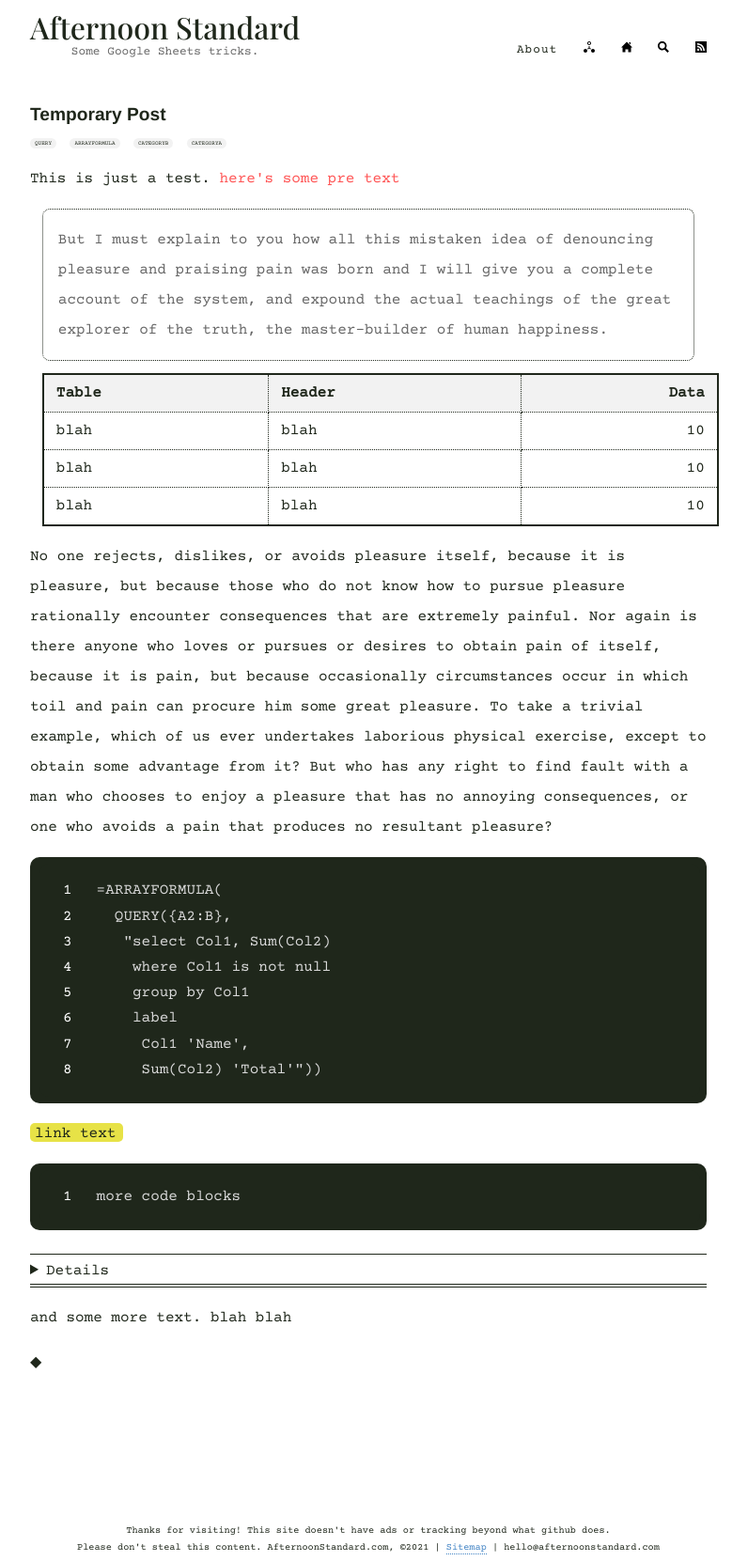
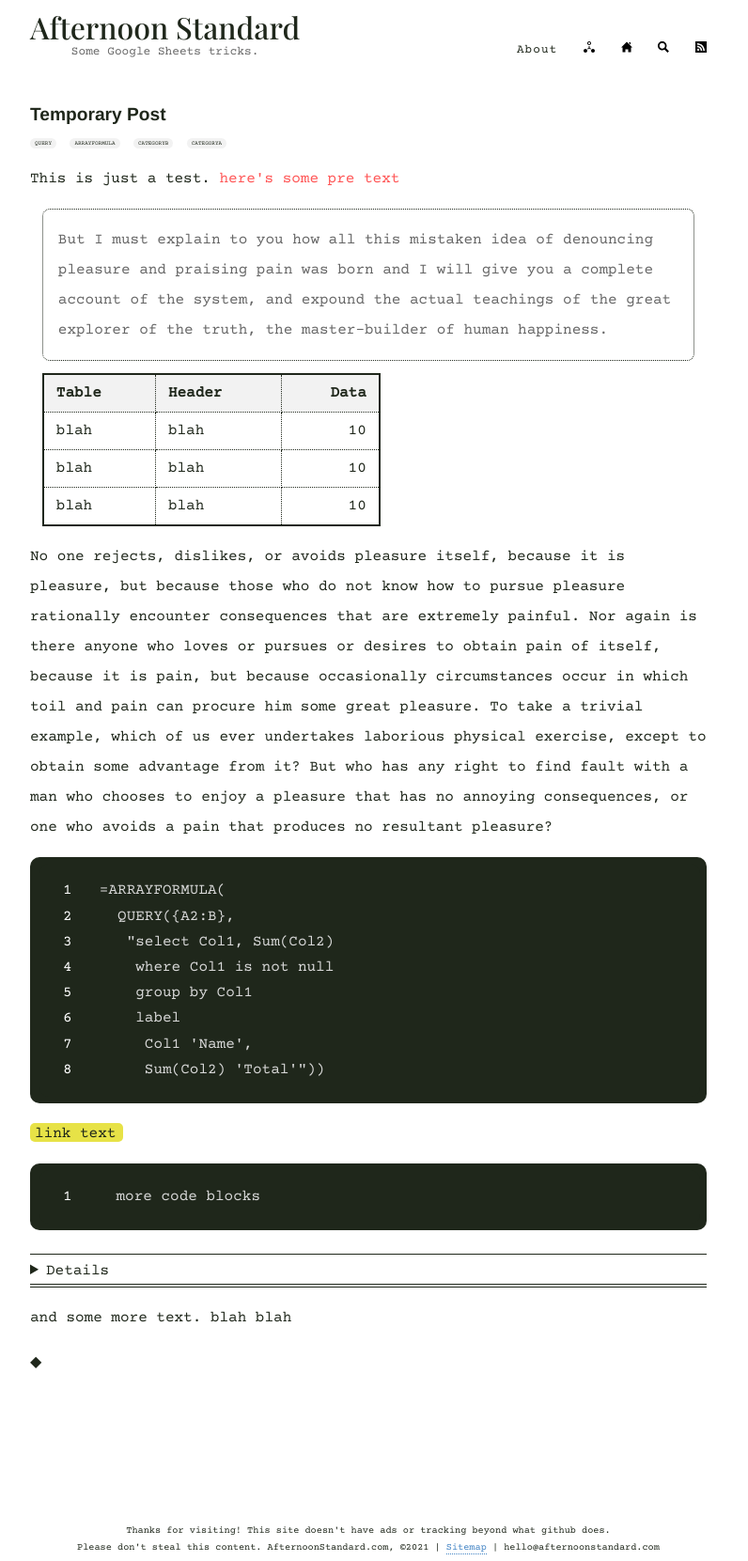
Before and after one commit to boringparty/hello-party.github.io, a Jekyll site: the page built from _posts/2021-02-04-hello.md, in a window 1280 px wide. Shown: the whole page at 94% size, without its empty margins (248-1044 px from the left). Built offline with Jekyll 4.4.1, drawn with Linux system fonts in a browser that asks for light colours.

Commit message:
Update style.scss

```diff
--- a/assets/style.scss
+++ b/assets/style.scss
@@ -190,7 +190,7 @@
 table {
 	padding: 0;
 	border: 2px solid $border;
-        width:100%;
+        min-width:50%;
 	margin: 0.8em;
 }
 
```
